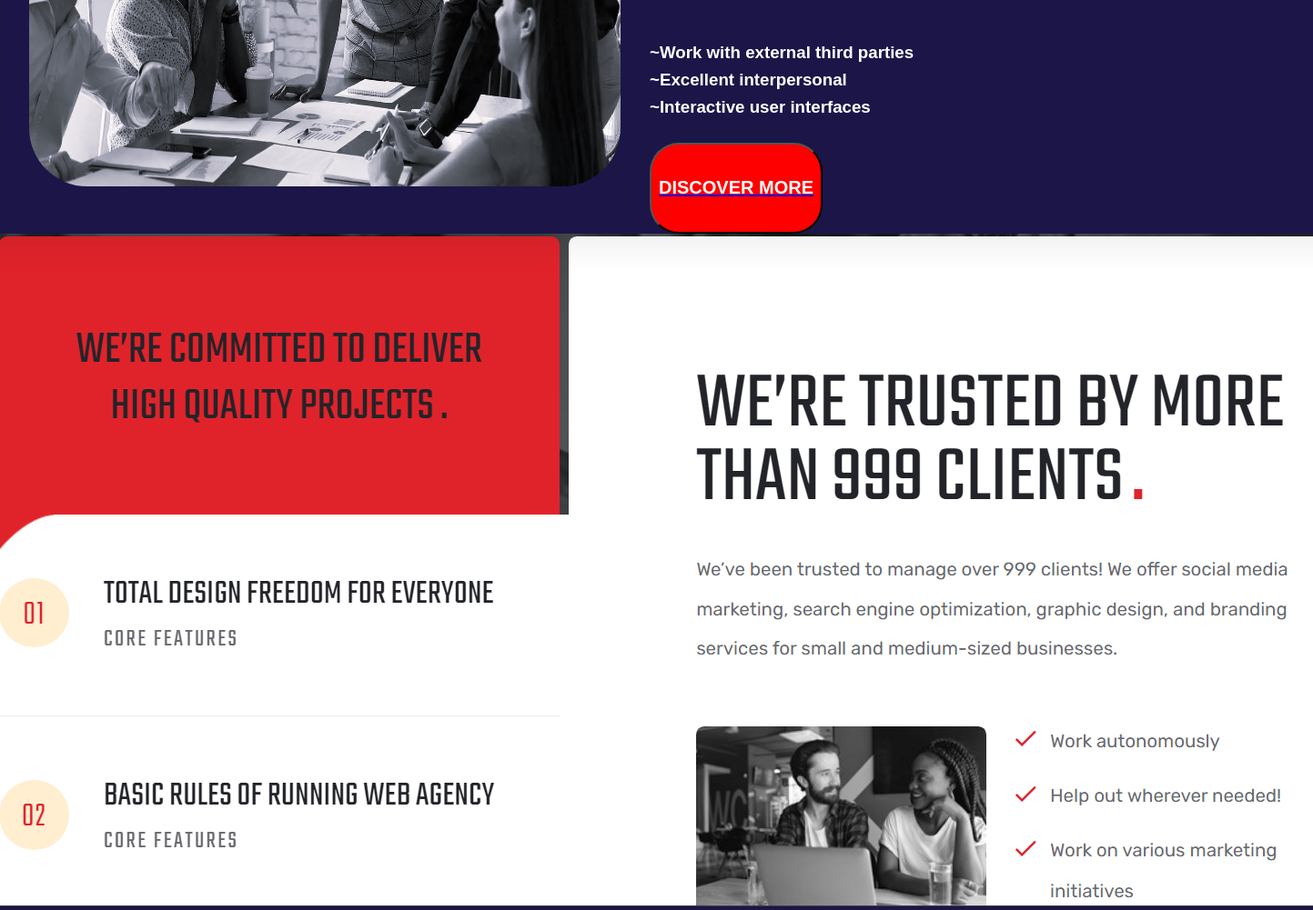
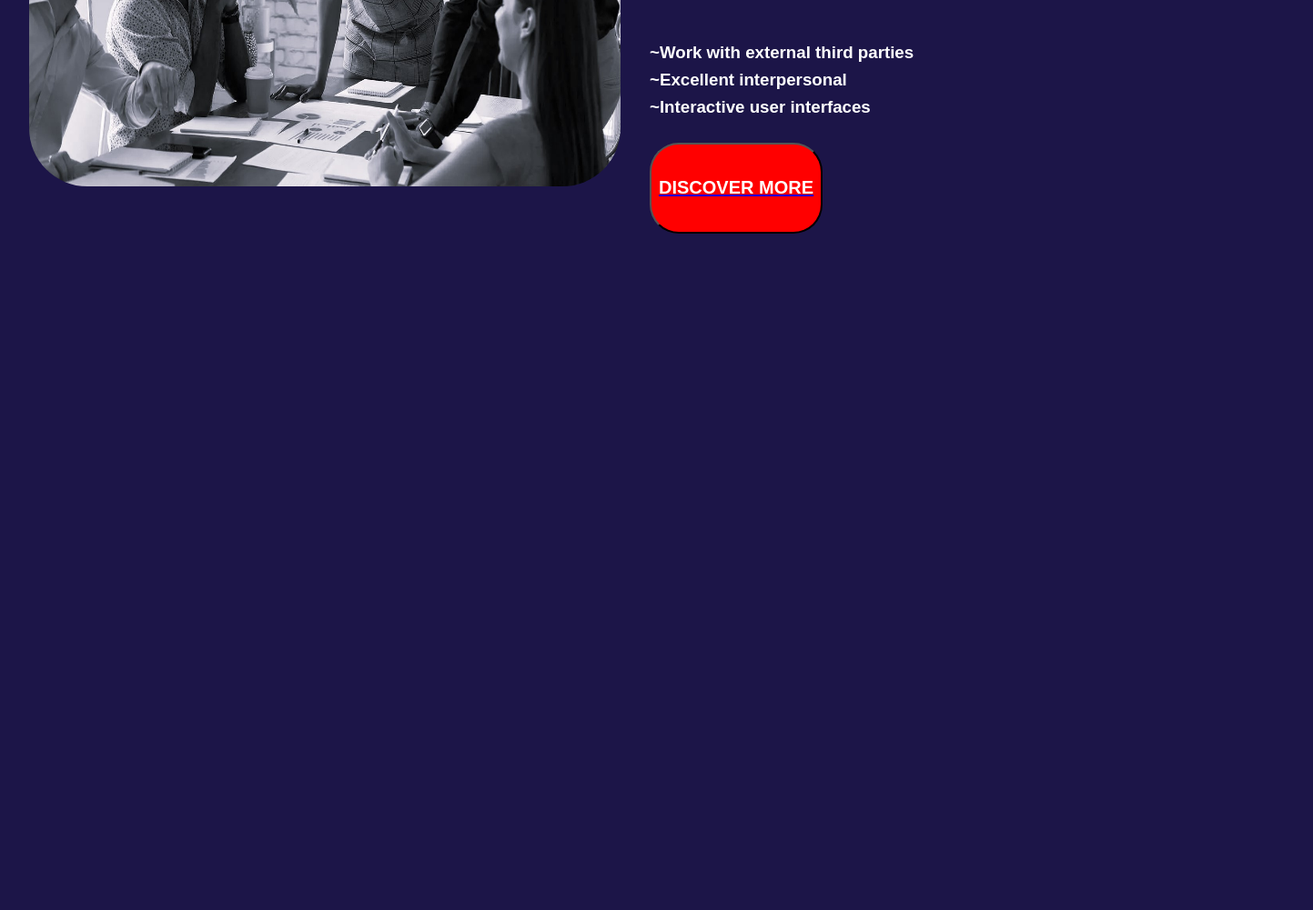
Before and after one commit to DHRUVILPATEL015/Codsoft_1, a plain HTML site: page index.html in a window 1280 px wide. Shown: the part 2281-3282 px from the top of the page at 91% size, 1443 px wide, since content can reach past the window. After the commit the page ends 2538 px from the top, so only its background shows below. Drawn offline with Linux system fonts and the light colour scheme.

Commit message:
Update index.html

```diff
--- a/index.html
+++ b/index.html
@@ -102,12 +102,7 @@
 
         </div>
 
-</section>
-<section>
-   <div class="imgsdt">
-     <img src="2023-07-04.png">
-   </div>
-</section>
+    </section>
 
 
 </body>
```
